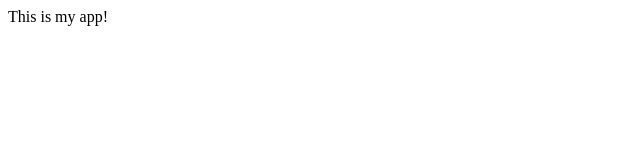
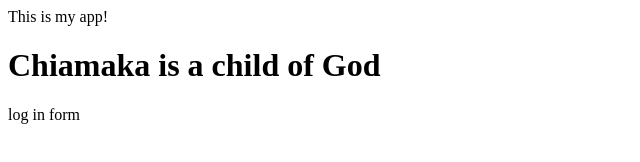
Before and after one commit to Cheemax/SampleApp, a plain HTML site: page index.html in a window 1280 px wide. Shown: the whole page, without its empty margins (0-640 px from the left). Drawn offline with Linux system fonts and the light colour scheme.

Commit message:
Login form

```diff
--- a/index.html
+++ b/index.html
@@ -4,5 +4,7 @@
     </head>
 <body>
     This is my app!
+    <h1> Chiamaka is a child of God </h1>
+    <form>log in form</form>
 </body>
 </html>
```
Also changed, not shown: login2.html (added, +5 -0 lines), 1 other file.
